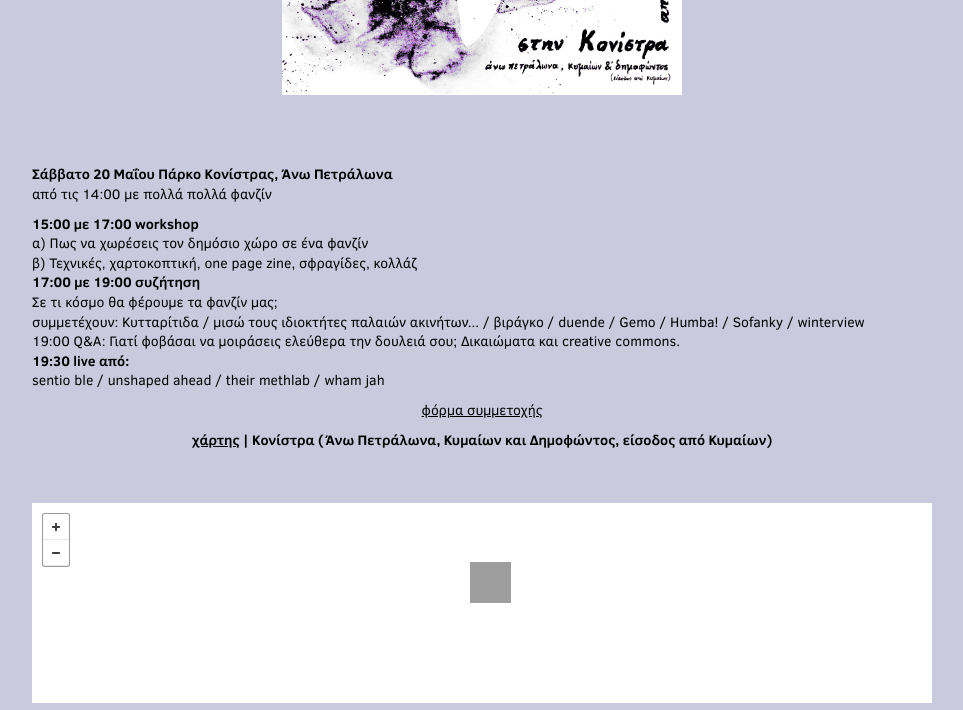
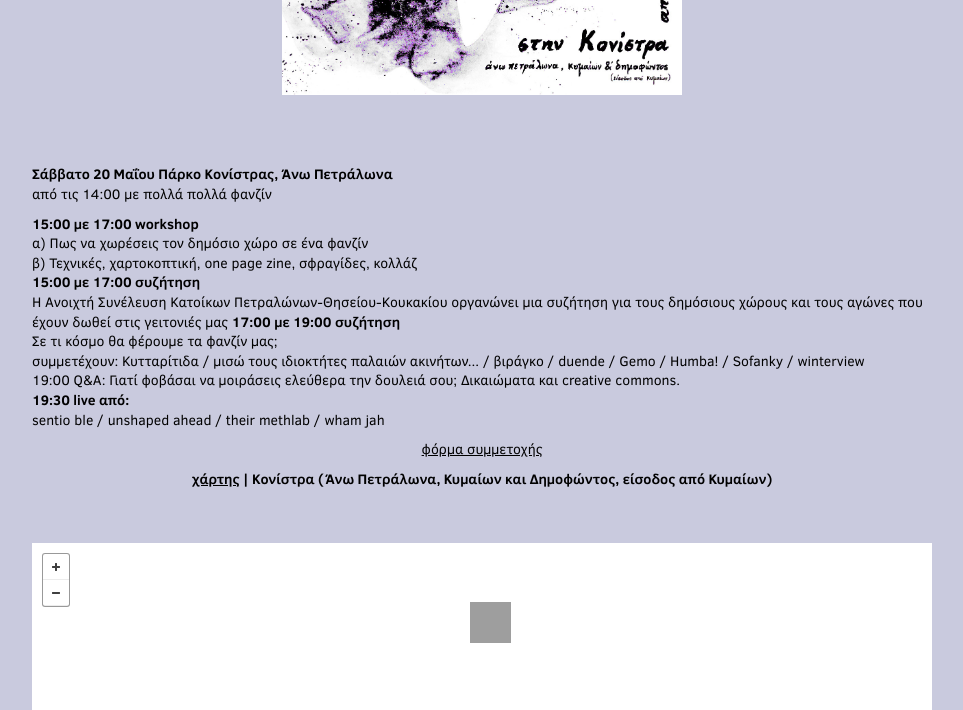
Before and after one commit to comzeradd/zinefest.gr, a website: page index.html in a window 1280 px wide. Shown: the part 741-1451 px from the top of the page, without its empty margins (158-1121 px from the left). Drawn offline with Linux system fonts and the light colour scheme; no server answers; grey boxes are pictures that could not be loaded.

Commit message:
add event

```diff
--- a/partials/2017.html
+++ b/partials/2017.html
@@ -11,6 +11,10 @@
   <strong>15:00 με 17:00 workshop</strong><br>
   α) Πως να χωρέσεις τον δημόσιο χώρο σε ένα φανζίν<br>
   β) Τεχνικές, χαρτοκοπτική, one page zine, σφραγίδες, κολλάζ<br>
+  <strong>15:00 με 17:00 συζήτηση</strong><br>
+  Η Ανοιχτή Συνέλευση Κατοίκων Πετραλώνων-Θησείου-Κουκακίου
+  οργανώνει μια συζήτηση για τους δημόσιους χώρους
+  και τους αγώνες που έχουν δωθεί στις γειτονιές μας
   <strong>17:00 με 19:00 συζήτηση</strong><br>
   Σε τι κόσμο θα φέρουμε τα φανζίν μας;<br>
   συμμετέχουν: Κυτταρίτιδα / μισώ τους ιδιοκτήτες παλαιών ακινήτων... / βιράγκο / duende / Gemo / Humba! / Sofanky / winterview<br>
```
